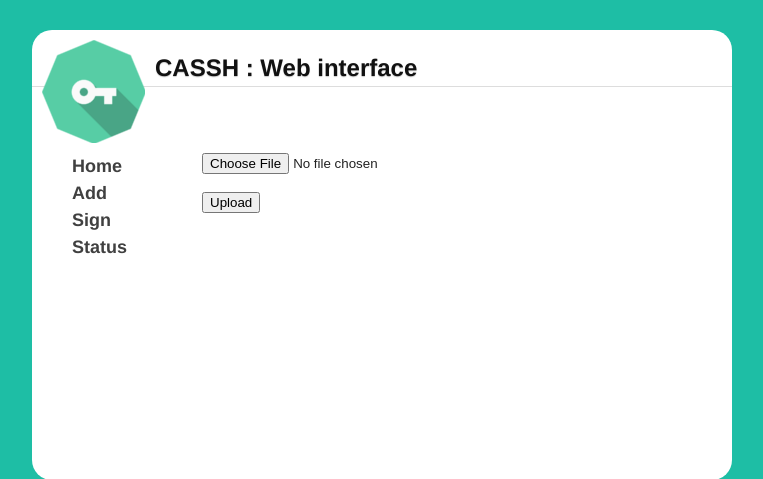
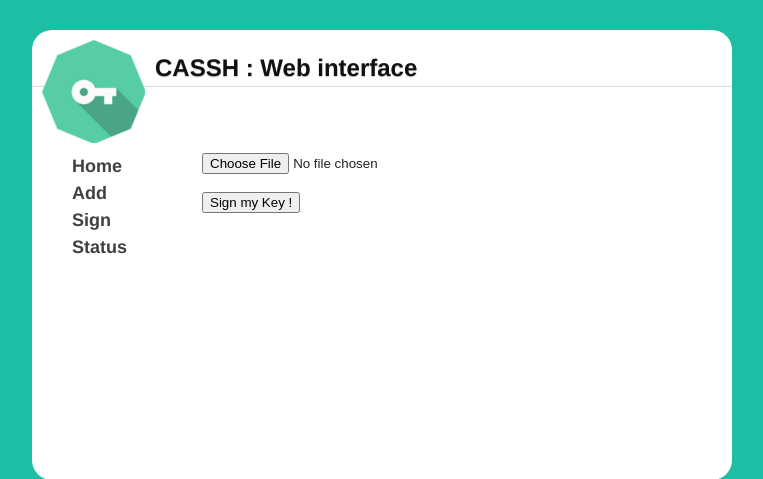
Before and after one commit to nbeguier/cassh, a Flask app: template server/web/templates/sign.html in a window 1280 px wide. Shown: the top 479 px of the page, without its empty margins (258-1021 px from the left). Run offline with Flask 2, Linux system fonts and the light colour scheme; the template is opened without the code that fills it, so the values that code supplies are empty.

Commit message:
Cassh web server : Change signkey name

```diff
--- a/server/web/cassh_web.py
+++ b/server/web/cassh_web.py
@@ -148,7 +148,7 @@ def upload(current_user=None):
     with open(path.join(APP.config['UPLOAD_FOLDER'], current_user['name']), 'w') as f:
         f.write(req.text)
 
-    return send_from_directory(APP.config['UPLOAD_FOLDER'], current_user['name'], attachment_filename='id_rsa.pub', as_attachment=True)
+    return send_from_directory(APP.config['UPLOAD_FOLDER'], current_user['name'], attachment_filename='id_rsa-cert.pub', as_attachment=True)
 
 # Route that will process the file upload
 @APP.route('/add/send', methods=['POST'])
--- a/server/web/templates/sign.html
+++ b/server/web/templates/sign.html
@@ -7,7 +7,7 @@
 <div>
     <form action="upload" method="post" enctype="multipart/form-data">
         <input type="file" name="file"><br /><br />
-        <input type="submit" value="Upload">
+        <input type="submit" value="Sign my Key !">
     </form>
 </div>
 
```
